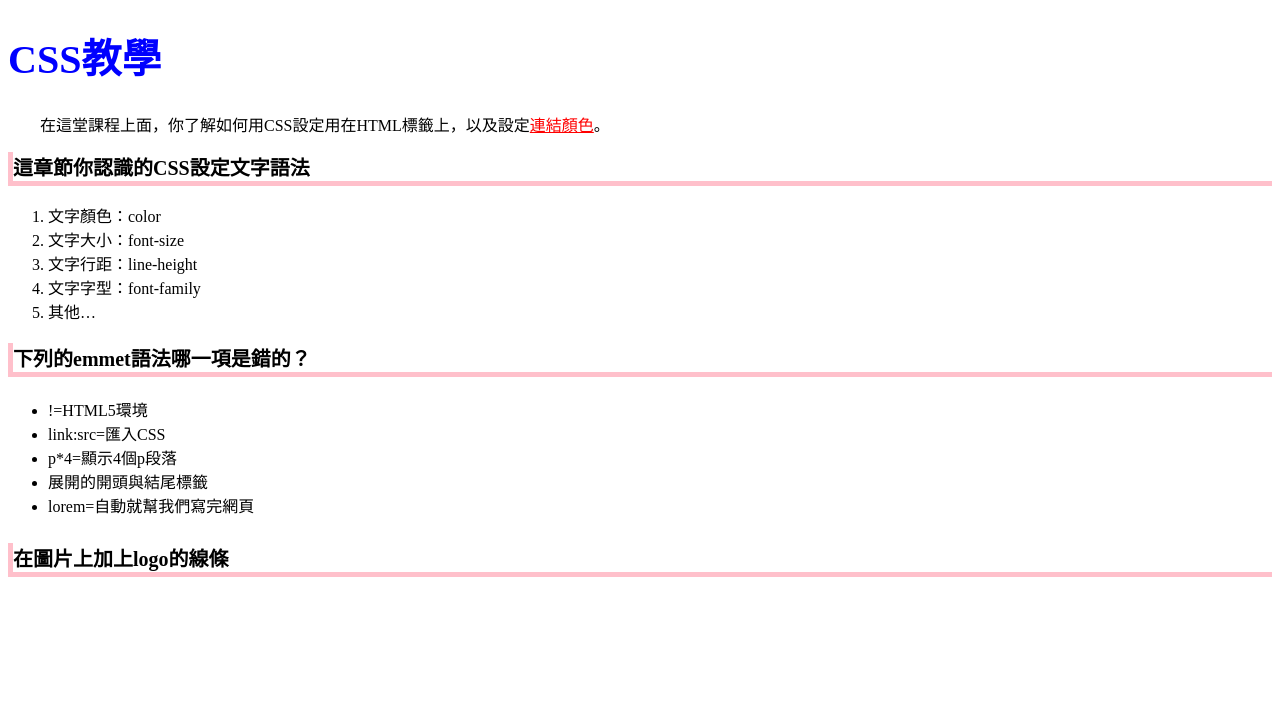
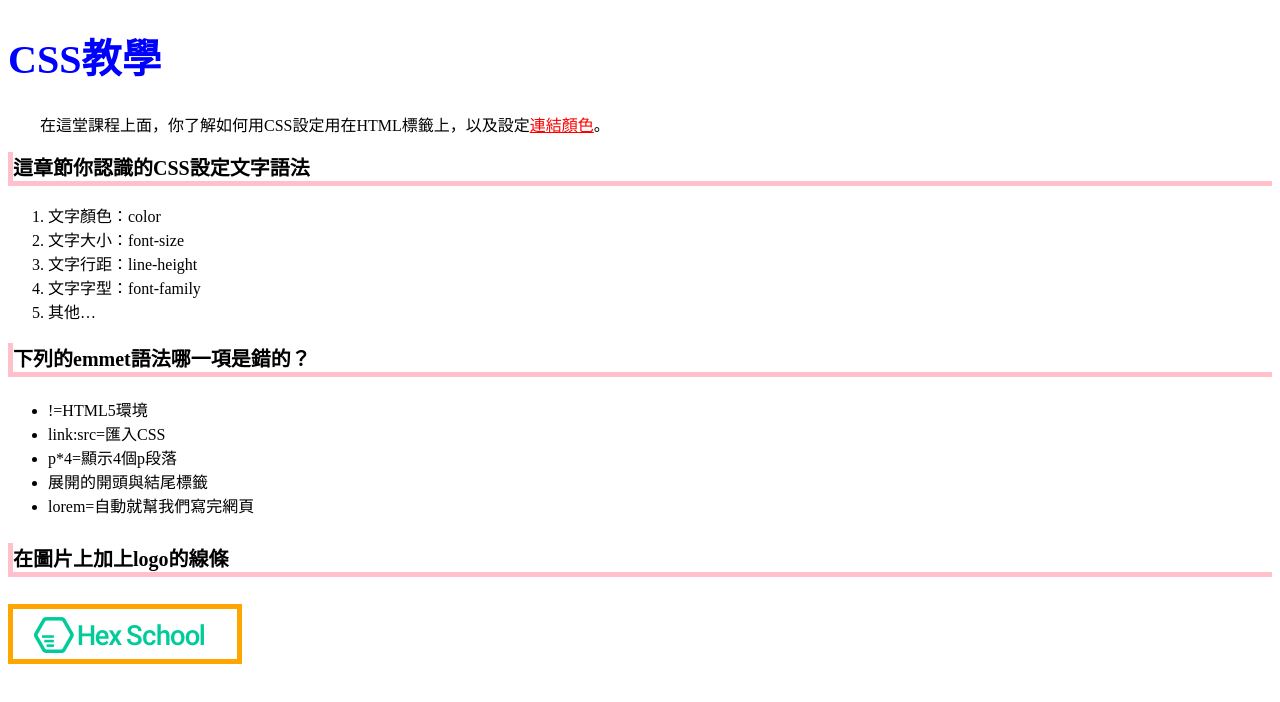
Before and after one commit to Phyllida-yeh/HEX_practice, a plain HTML site: page HW_ReplicWeb.html in a window 1280 px wide. Drawn offline with Linux system fonts and the light colour scheme.

Commit message:
Bordered logo-image

```diff
--- a/HW_ReplicWeb.css
+++ b/HW_ReplicWeb.css
@@ -23,3 +23,7 @@ p {
     color: black;
     text-indent: 32px;
 }
+
+.bordered-image {
+    border: 5px solid orange;
+}
--- a/HW_ReplicWeb.html
+++ b/HW_ReplicWeb.html
@@ -30,7 +30,7 @@
         </ul>
 
     <h4>在圖片上加上logo的線條</h4>
-        <img src="" alt="">
+        <img src="img/original.png" alt="HEXlogo" class="bordered-image">
 
 
 
```
